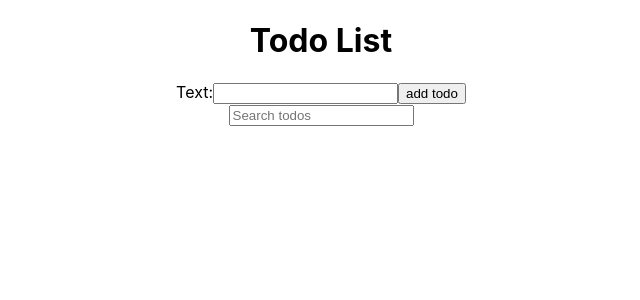
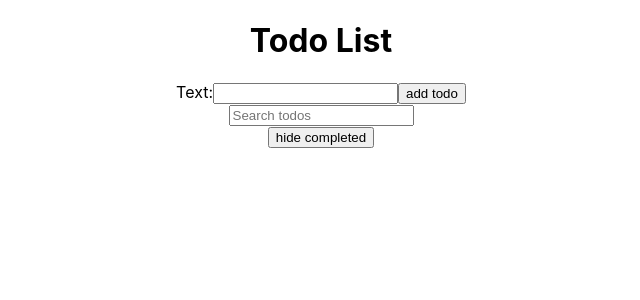
Before and after one commit to edinburghrules/React-todolist, a React (Create React App) app: page / in a window 1280 px wide. Shown: the top 300 px of the page, without its empty margins (319-959 px from the left). Built offline with nearby package versions, Linux system fonts and the light colour scheme.

Commit message:
Added functionality to hide completed / show all

```diff
--- a/src/TodoList.js
+++ b/src/TodoList.js
@@ -11,13 +11,15 @@ class TodoList extends React.Component {
     const todos = JSON.parse(items)
     this.state = {
       todos: todos ? todos : [],
-      searchText: ''
+      searchText: '',
+      hideCompleted: false
     }
     this.deleteTodo = this.deleteTodo.bind(this);
     this.addTodo = this.addTodo.bind(this);
     this.editedTodo = this.editedTodo.bind(this);
     this.setComplete = this.setComplete.bind(this);
     this.setSearchText = this.setSearchText.bind(this);
+    this.hideCompleted = this.hideCompleted.bind(this);
   }
   addTodo(newTodo) {
     newTodo = {...newTodo, id: uuid()}
@@ -74,6 +76,18 @@ class TodoList extends React.Component {
     })
   }
   filterTodos() {
+    if(this.state.hideCompleted) {
+      return this.state.todos.filter(todo => !todo.completed)
+      .map(todo => (
+        <Todo
+          key={todo.id}
+          setComplete={this.setComplete}
+          editedTodo={this.editedTodo}
+          deleteTodo={this.deleteTodo}
+          todo={todo}
+        />
+      ))
+    } else {
         return this.state.todos.filter(todo =>
           todo.text.toLowerCase().includes(this.state.searchText.toLowerCase()))
             .map(todo => (
@@ -86,6 +100,12 @@ class TodoList extends React.Component {
               />
             )
           )
+      }
+  }
+  hideCompleted() {
+    this.setState(state => ({
+      hideCompleted: !state.hideCompleted
+    }))
   }
   render() {
     return (
@@ -100,6 +120,9 @@ class TodoList extends React.Component {
         <div>
         {this.filterTodos()}
         </div>
+        <button onClick={this.hideCompleted}>
+        {this.state.hideCompleted ? 'show all' : 'hide completed'}
+        </button>
       </div>
     )
   }
```
Lines whose indentation alone changed are shown as unchanged.
